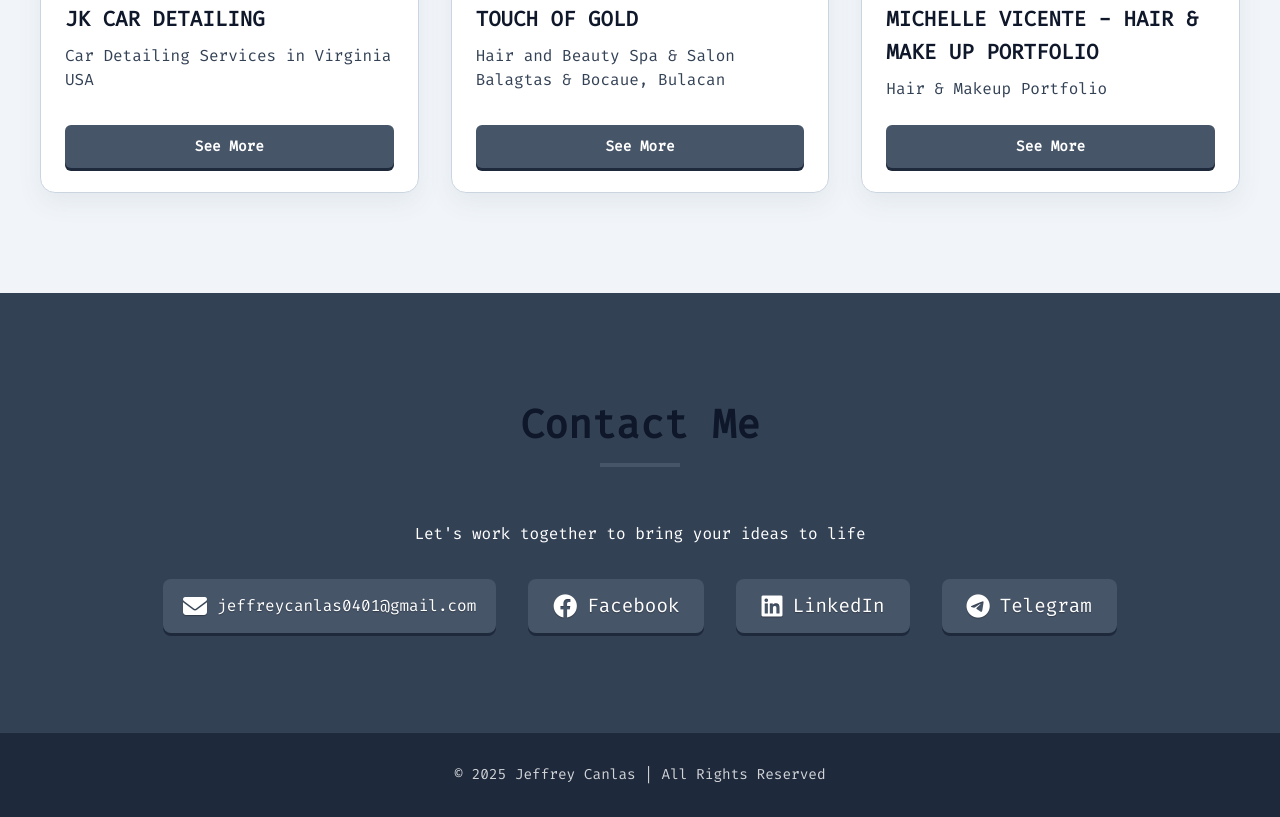
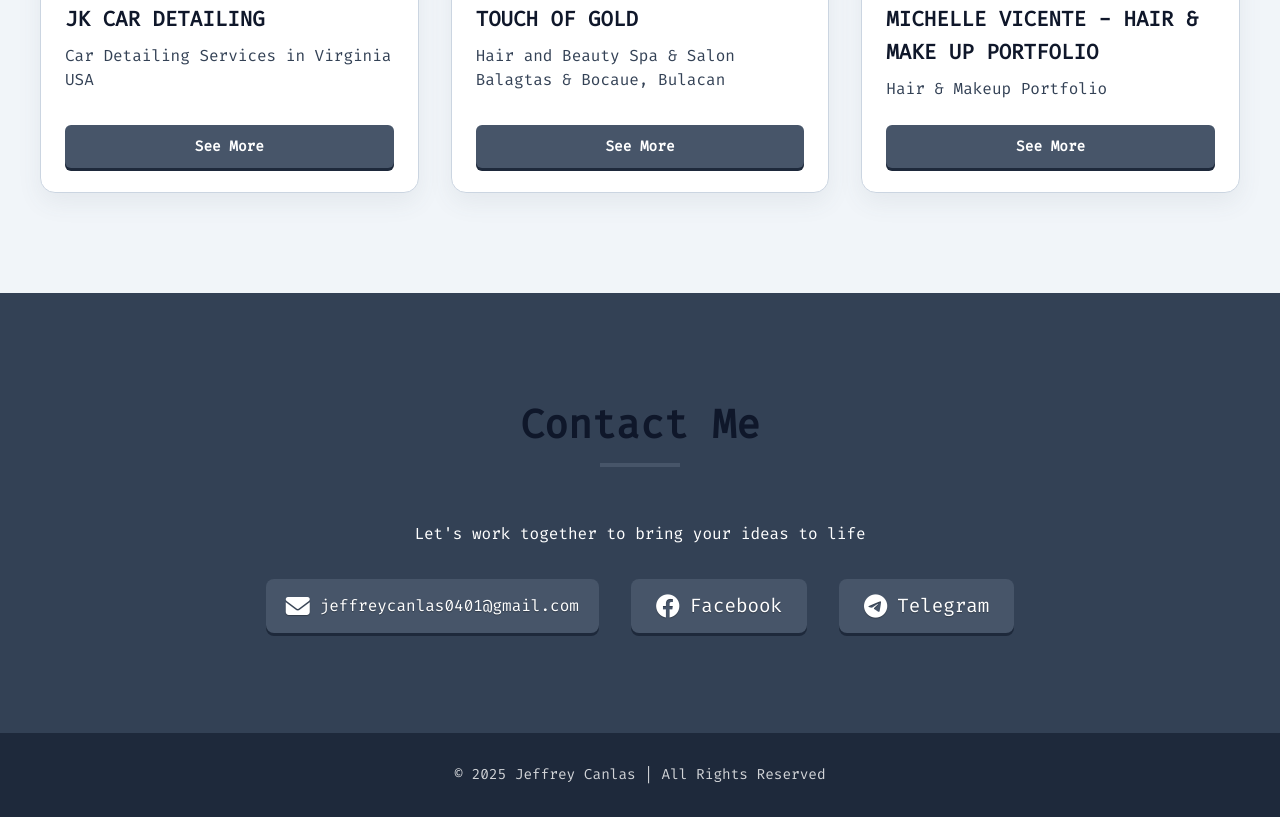
Before and after one commit to jeffreycanlas0401-eng/portfolio, a plain HTML site: page index.html in a window 1280 px wide. Shown: the part 3895-4712 px from the top of the page. Drawn offline with Linux system fonts and the light colour scheme.

Commit message:
Update index.html

```diff
--- a/index.html
+++ b/index.html
@@ -1782,9 +1782,9 @@
           <a href="https://www.facebook.com/jeffrey.canlas.733/" target="_blank" class="contact-item">
             <i class="fab fa-facebook"></i> Facebook
           </a>
-          <a href="https://www.linkedin.com/in/yourprofile" target="_blank" class="contact-item">
+        <!--  <a href="https://www.linkedin.com/in/yourprofile" target="_blank" class="contact-item">
             <i class="fab fa-linkedin"></i> LinkedIn
-          </a>
+          </a> -->
           <!-- New Telegram Contact -->
           <a href="https://t.me/super_jc" target="_blank" class="contact-item">
             <i class="fab fa-telegram"></i> Telegram
```
